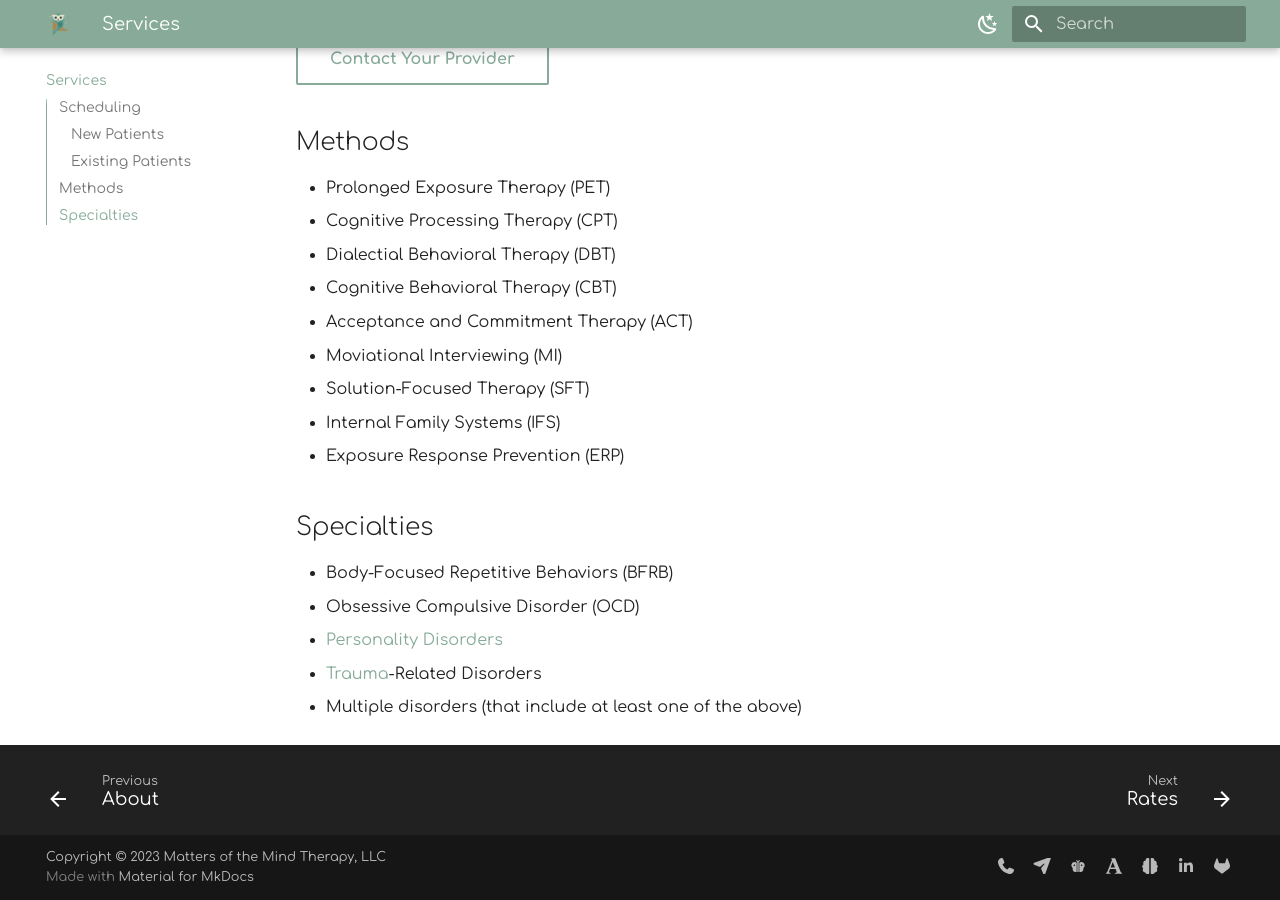
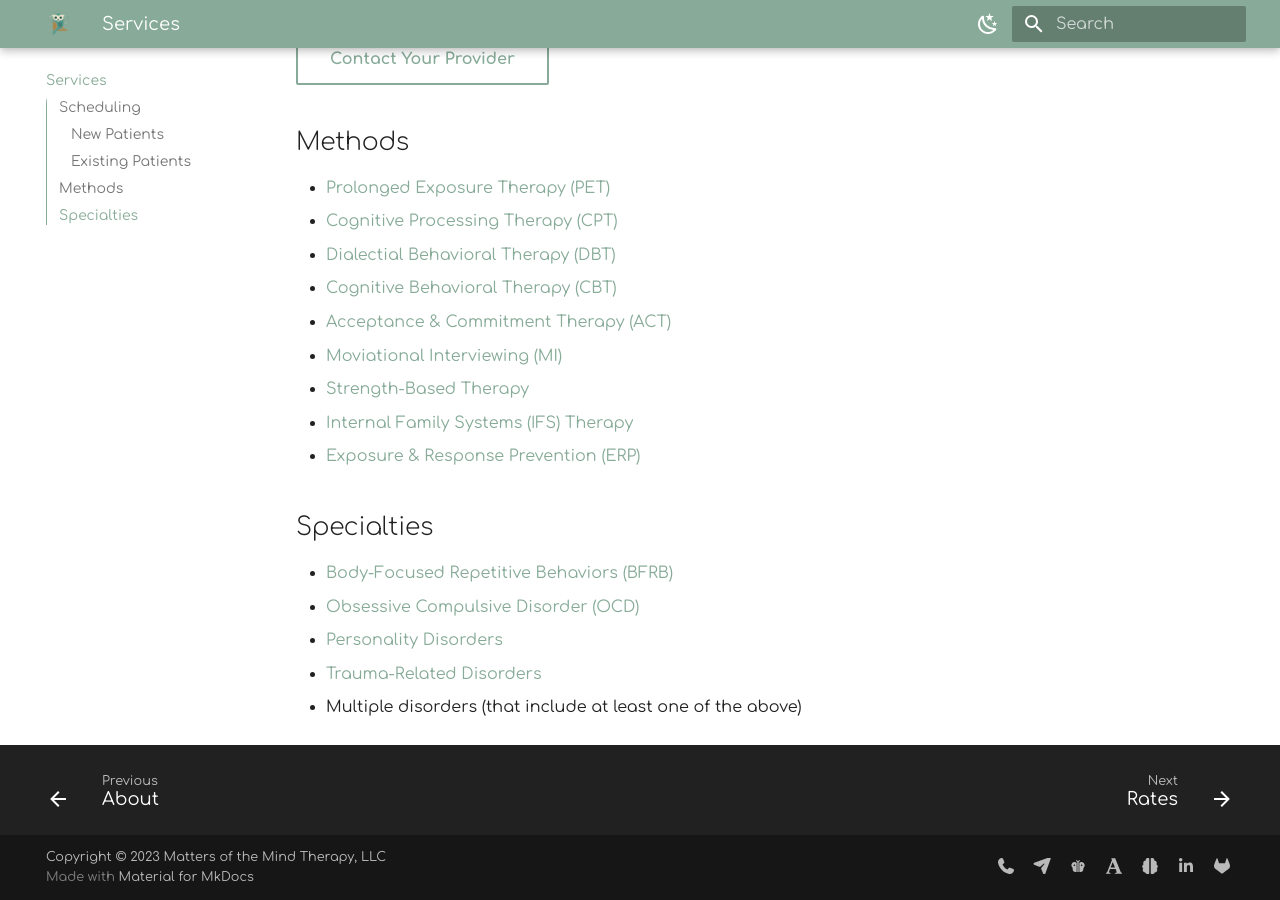
Before and after one commit to motm-therapy/website, an MkDocs documentation site: the page built from docs/services.md, in a window 1280 px wide and 900 px high, scrolled down 550 px. Built offline with MkDocs 1.6.1 and Material for MkDocs 9.7.7, drawn with Linux system fonts in a browser that asks for light colours.

Commit message:
Update services.md

```diff
--- a/docs/services.md
+++ b/docs/services.md
@@ -17,20 +17,20 @@ Please review our list of methods and specialities to see if our practice is a g
 
 ## Methods
 
-- Prolonged Exposure Therapy (PET)
-- Cognitive Processing Therapy (CPT)
-- Dialectial Behavioral Therapy (DBT)
-- Cognitive Behavioral Therapy (CBT)
-- Acceptance and Commitment Therapy (ACT)
-- Moviational Interviewing (MI)
-- Solution-Focused Therapy (SFT)
-- Internal Family Systems (IFS)
-- Exposure Response Prevention (ERP)
+- [Prolonged Exposure Therapy (PET)](https://www.psychologytoday.com/us/therapy-types/prolonged-exposure-therapy)
+- [Cognitive Processing Therapy (CPT)](https://www.psychologytoday.com/us/therapy-types/cognitive-processing-therapy)
+- [Dialectial Behavioral Therapy (DBT)](https://www.psychologytoday.com/us/therapy-types/dialectical-behavior-therapy)
+- [Cognitive Behavioral Therapy (CBT)](https://www.psychologytoday.com/us/basics/cognitive-behavioral-therapy)
+- [Acceptance & Commitment Therapy (ACT)](https://www.psychologytoday.com/us/therapy-types/acceptance-and-commitment-therapy)
+- [Moviational Interviewing (MI)](https://www.psychologytoday.com/us/therapy-types/motivational-interviewing)
+- [Strength-Based Therapy](https://www.psychologytoday.com/us/therapy-types/strength-based-therapy)
+- [Internal Family Systems (IFS) Therapy](https://www.psychologytoday.com/us/therapy-types/internal-family-systems-therapy)
+- [Exposure & Response Prevention (ERP)](https://www.psychologytoday.com/us/therapy-types/exposure-and-response-prevention)
 
 ## Specialties
 
-- Body-Focused Repetitive Behaviors (BFRB)
-- Obsessive Compulsive Disorder (OCD)
+- [Body-Focused Repetitive Behaviors (BFRB)](https://www.psychologytoday.com/us/basics/body-focused-repetitive-behaviors)
+- [Obsessive Compulsive Disorder (OCD)](https://www.psychologytoday.com/us/conditions/obsessive-compulsive-disorder)
 - [Personality Disorders](https://www.psychiatry.org/patients-families/personality-disorders/what-are-personality-disorders)
-- [Trauma](https://www.psychologytoday.com/us/basics/trauma)-Related Disorders
+- [Trauma-Related Disorders](https://www.psychologytoday.com/us/basics/trauma)
 - Multiple disorders (that include at least one of the above)
```
